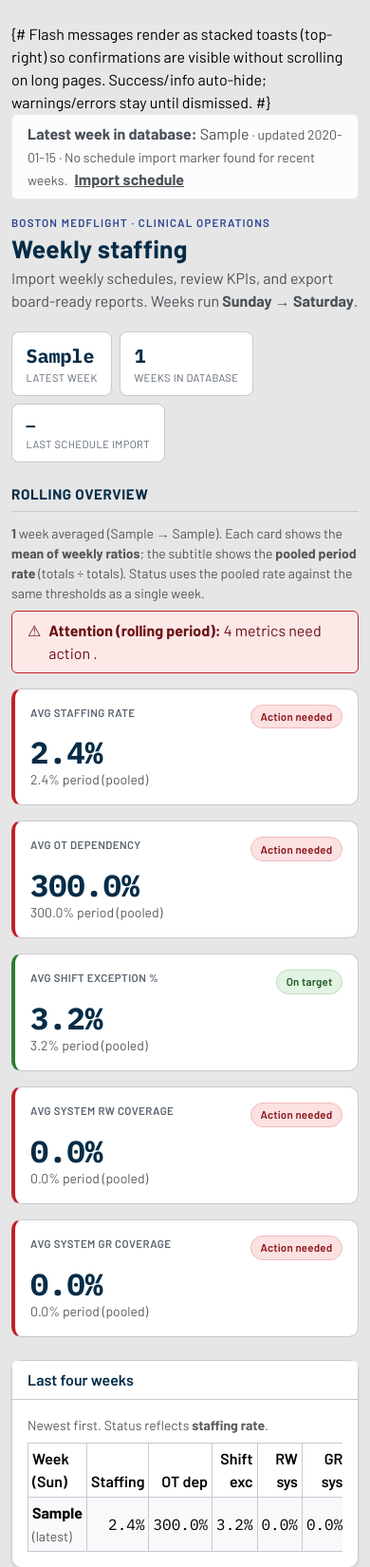
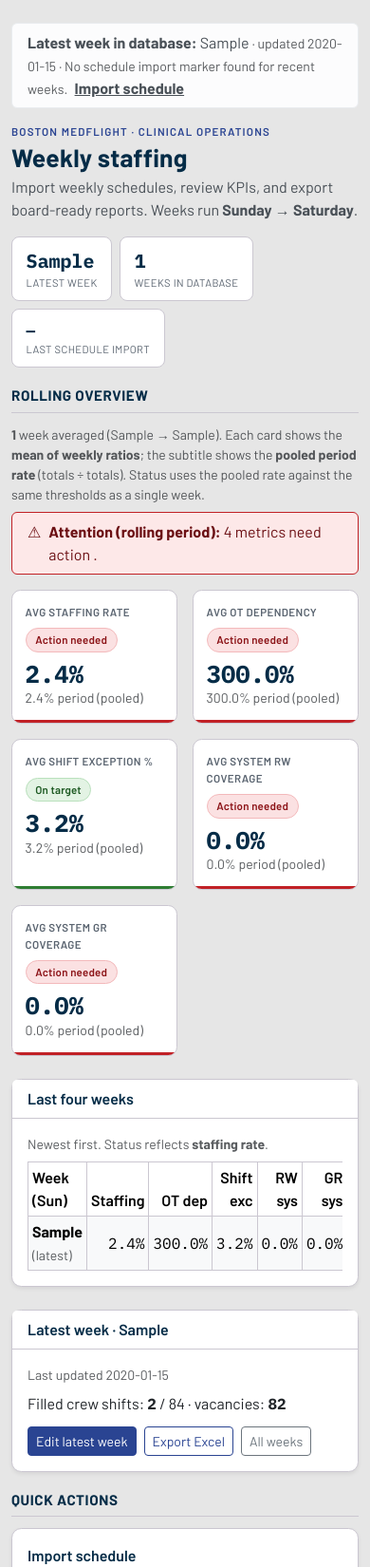
Before and after one commit to cmoorem5/weekly_staffing, a Django app: page /overview/ in a window 390 px wide. Shown: the part 50-1700 px from the top of the page at 95% size. Run offline with Django 5.2, Linux system fonts and the light colour scheme; tables that the repository leaves empty hold one stand-in row (values such as "Sample post"); some libraries are stand-ins or nearby versions.

Commit message:
Refine KPI overview card design and page header layout (#15)
* Refine KPI overview card design and page header layout

Move KPI card RAG status from a left border to a pill under the label
plus a 3px bottom accent bar, shrink the value font so it no longer
clips in the 5-up grid, and add responsive column breakpoints (5 -> 3
-> 2) using existing Bootstrap row-cols utilities. Merge the header
stat chips (Latest week / Weeks tracked / Last import) into the page
header row instead of stacking them above it. Reuses existing
--bmf-* tokens and .bmf-kpi-card/.bmf-rag/.bmf-stat classes; no new
context variables, URLs, or behavior changes.

Co-Authored-By: Claude Sonnet 5 <noreply@anthropic.com>
Claude-Session: https://claude.ai/code/session_01W4mhyLKWqriJ86CgsZjBAG

* Fix multi-line Django comments rendering as literal text

{# ... #} only works on a single line; splitting it across lines makes
Django fall through to treating it as plain text instead of a comment,
so the note rendered visibly on the KPI overview page and the login
page. Switched both to {% comment %}...{% endcomment %}, which does
support multi-line content.

Co-Authored-By: Claude Sonnet 5 <noreply@anthropic.com>
Claude-Session: https://claude.ai/code/session_01W4mhyLKWqriJ86CgsZjBAG

---------

Co-authored-by: Claude <noreply@anthropic.com>

```diff
--- a/bmf_staffing/dashboard/templates/dashboard/base.html
+++ b/bmf_staffing/dashboard/templates/dashboard/base.html
@@ -296,20 +296,28 @@
       box-shadow: 0 .5rem 1.25rem rgba(5, 44, 71, 0.12) !important;
     }
 
-    /* KPI cards with status accent */
+    /* KPI cards with status accent: a RAG pill under the label plus a 3px
+       accent bar along the card's bottom edge (overflow:hidden clips the
+       bar to the card's corner radius). */
     .bmf-kpi-card {
       border: 1px solid var(--bmf-medium-gray);
-      border-left: 4px solid var(--bmf-medium-gray);
-      border-radius: 0.65rem;
+      border-radius: 0.6rem;
       background: var(--bmf-white);
       height: 100%;
+      display: flex;
+      flex-direction: column;
+      overflow: hidden;
+    }
+    .bmf-kpi-card-body {
+      padding: 0.9rem 0.85rem 0.8rem;
     }
     .bmf-kpi-card .bmf-kpi-value {
       font-family: "IBM Plex Mono", monospace;
       font-weight: 600;
-      font-size: 2rem;
-      line-height: 1.1;
+      font-size: 1.6rem;
+      line-height: 1.15;
       color: var(--bmf-navy);
+      white-space: nowrap;
     }
     .bmf-kpi-card .bmf-kpi-label {
       text-transform: uppercase;
@@ -318,9 +326,15 @@
       font-weight: 600;
       color: #5a6470;
     }
-    .bmf-kpi-card.bmf-accent-ontarget { border-left-color: #2e7d32; }
-    .bmf-kpi-card.bmf-accent-monitor  { border-left-color: #b7791f; }
-    .bmf-kpi-card.bmf-accent-action   { border-left-color: var(--bmf-red); }
+    .bmf-kpi-accent-bar {
+      height: 3px;
+      width: 100%;
+      margin-top: auto;
+      background: var(--bmf-medium-gray);
+    }
+    .bmf-kpi-card.bmf-accent-ontarget .bmf-kpi-accent-bar { background: #2e7d32; }
+    .bmf-kpi-card.bmf-accent-monitor  .bmf-kpi-accent-bar { background: #b7791f; }
+    .bmf-kpi-card.bmf-accent-action   .bmf-kpi-accent-bar { background: var(--bmf-red); }
 
     /* RAG status pills (labels: On target / Monitor / Action needed) */
     .bmf-rag {
@@ -565,9 +579,11 @@
     </header>
 
     <main class="container my-4">
-      {# Flash messages render as stacked toasts (top-right) so confirmations
-         are visible without scrolling on long pages. Success/info auto-hide;
-         warnings/errors stay until dismissed. #}
+      {% comment %}
+        Flash messages render as stacked toasts (top-right) so confirmations
+        are visible without scrolling on long pages. Success/info auto-hide;
+        warnings/errors stay until dismissed.
+      {% endcomment %}
       {% if messages %}
       <div class="toast-container position-fixed top-0 end-0 p-3 no-print" style="z-index: 1080;" aria-live="polite" aria-atomic="false">
         {% for message in messages %}
--- a/bmf_staffing/dashboard/templates/dashboard/home.html
+++ b/bmf_staffing/dashboard/templates/dashboard/home.html
@@ -3,7 +3,8 @@
 {% block title %}BMF Staffing – Home{% endblock %}
 {% block content %}
 
-<div class="bmf-page-head">
+<div class="bmf-page-head d-flex flex-wrap justify-content-between align-items-start gap-3">
+  <div>
     <div class="bmf-eyebrow">Boston MedFlight · Clinical Operations</div>
     <h1 class="bmf-page-title">Weekly staffing</h1>
     <p class="bmf-page-subtitle mb-0">
@@ -11,9 +12,8 @@
       <strong>Sunday &rarr; Saturday</strong>.
     </p>
   </div>
-
   {% if latest_week_start %}
-  <div class="d-flex flex-wrap gap-2 mb-4">
+  <div class="d-flex flex-wrap gap-2">
     <div class="bmf-stat">
       <div class="bmf-stat-value">{{ latest_week_start }}</div>
       <div class="bmf-stat-label">Latest week</div>
@@ -29,7 +29,10 @@
       <div class="bmf-stat-label">Last schedule import</div>
     </div>
   </div>
+  {% endif %}
+</div>
 
+{% if latest_week_start %}
   <h2 class="bmf-section-title">Rolling overview</h2>
   <p class="text-muted small mb-2">
     <strong>{{ overview_weeks_count }}</strong> week{{ overview_weeks_count|pluralize }} averaged
@@ -53,19 +56,20 @@
   </div>
   {% endif %}
 
-  <div class="row row-cols-1 row-cols-sm-2 row-cols-lg-3 g-3 mb-4">
+  <div class="row row-cols-2 row-cols-md-3 row-cols-xl-5 g-3 mb-4">
     {% for k in overview_kpis %}
     <div class="col">
       <div class="bmf-kpi-card
         {% if k.rag == 'Green' %}bmf-accent-ontarget{% elif k.rag == 'Yellow' %}bmf-accent-monitor{% elif k.rag == 'Red' %}bmf-accent-action{% endif %}">
-        <div class="p-3">
-          <div class="d-flex justify-content-between align-items-start gap-2">
+        <div class="bmf-kpi-card-body">
+          <div class="d-flex flex-column align-items-start gap-2">
             <span class="bmf-kpi-label">{{ k.label }}</span>
             {% rag_badge k.rag %}
           </div>
           <p class="bmf-kpi-value mb-0 mt-2">{{ k.value_pct }}%</p>
           <p class="small text-muted mb-0">{{ k.pooled_pct }}% period (pooled)</p>
         </div>
+        <div class="bmf-kpi-accent-bar"></div>
       </div>
     </div>
     {% endfor %}
```
Also changed, not shown: bmf_staffing/crew_hub/templates/registration/login.html (+5 -3 lines). Lines whose indentation alone changed are shown as unchanged.
